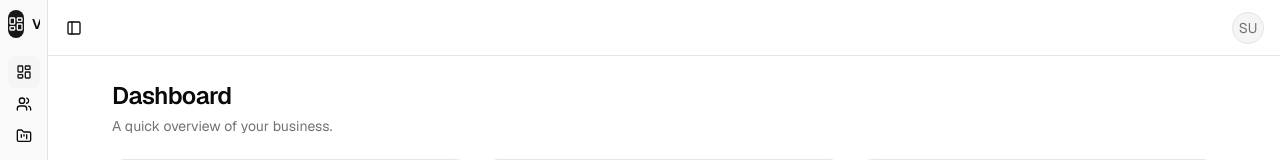
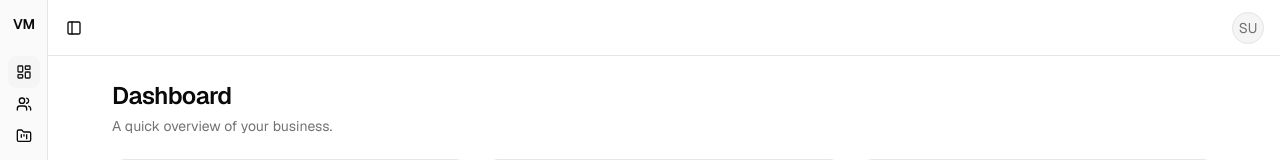
Before and after one commit to jalvarezmdev/vmtek-office, a Next.js app: page / in a window 1280 px wide. Shown: the top 160 px of the page. Built offline with nearby package versions, Linux system fonts and the light colour scheme; no server answers; the database is empty; sample sign-in values are in the browser's storage.

Commit message:
feat: new adjustments in sidebar

```diff
--- a/src/components/app-sidebar.tsx
+++ b/src/components/app-sidebar.tsx
@@ -27,7 +27,9 @@ import {
   SidebarMenuButton,
   SidebarMenuItem,
   SidebarRail,
+  useSidebar,
 } from '@/components/ui/sidebar';
+import { cn } from '@/lib/utils';
 
 type NavItem = {
   title: string;
@@ -54,6 +56,7 @@ function isActive(pathname: string, href: string) {
 
 export function AppSidebar() {
   const pathname = usePathname();
+  const { open } = useSidebar();
 
   return (
     <Sidebar collapsible="icon">
@@ -61,11 +64,8 @@ export function AppSidebar() {
         <SidebarMenu>
           <SidebarMenuItem>
             <SidebarMenuButton size="lg" asChild>
-              <Link href="/">
-                <div className="flex size-7 items-center justify-center rounded-lg bg-sidebar-primary text-sidebar-primary-foreground">
-                  <LayoutDashboard aria-hidden="true" />
-                </div>
-                <span className="truncate font-semibold">VMWTEK Office</span>
+              <Link href="/" className={cn(open ? "justify-start" : "justify-center")}>
+                <span className="truncate font-semibold">{ open ? "VMWTEK Office" : "VM" }</span>
               </Link>
             </SidebarMenuButton>
           </SidebarMenuItem>
```
